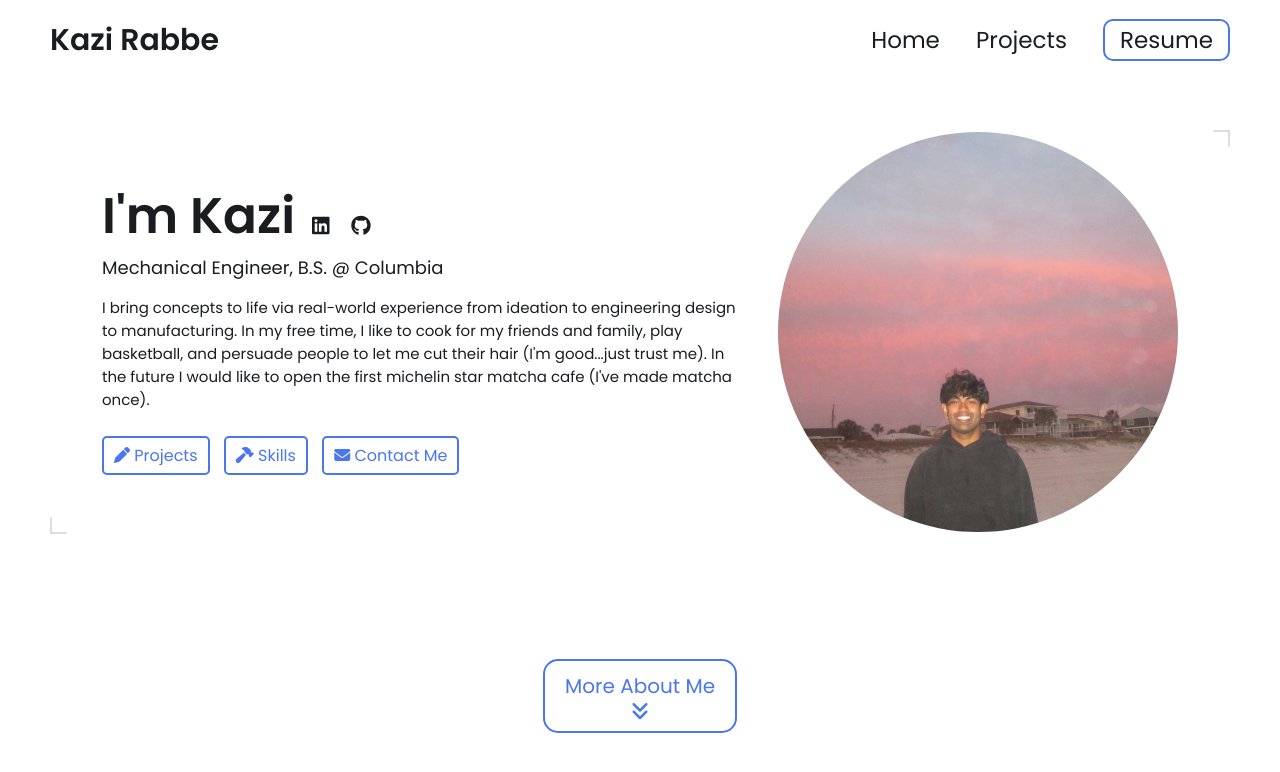
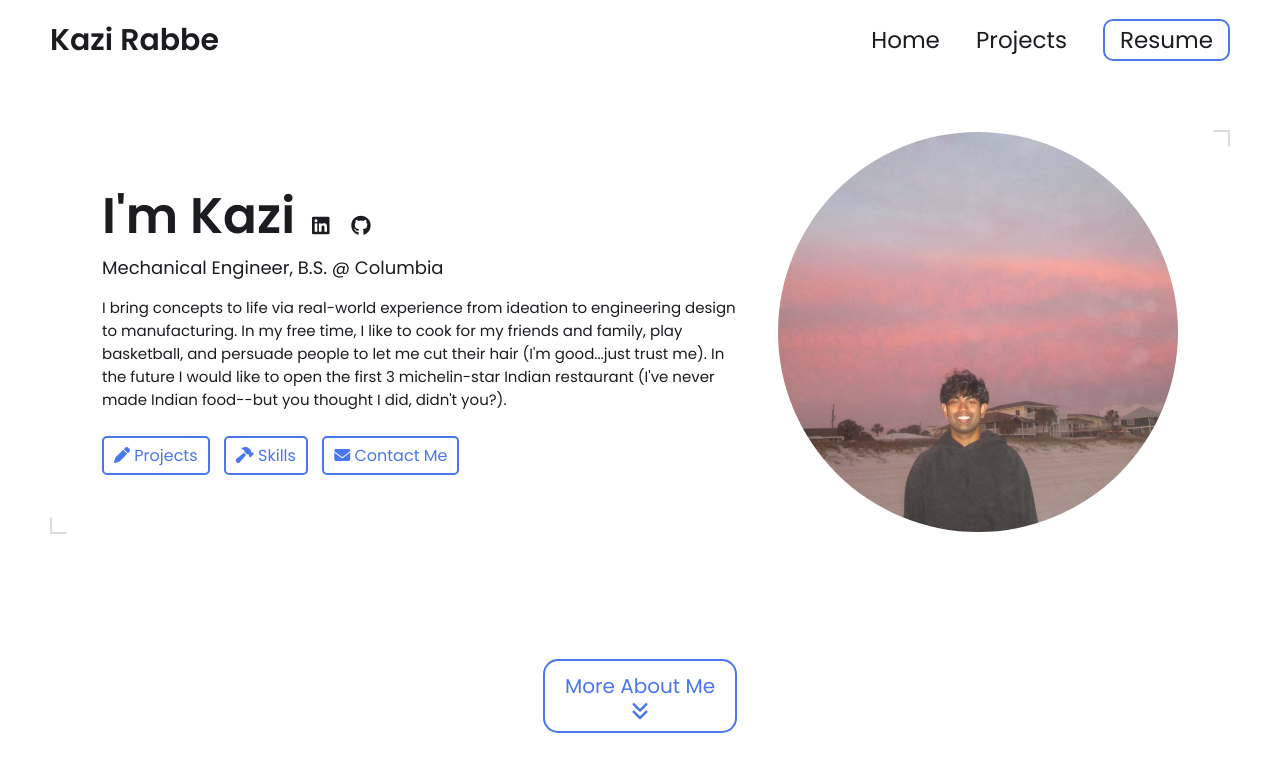
Before and after one commit to kazi-rabbe/kazi-rabbe.github.io, a Jekyll site: the page built from index.html, in a window 1280 px wide and 900 px high. Shown: the top 772 px of the window. Built offline with Jekyll 4.4.1, drawn with Linux system fonts in a browser that asks for light colours.

Commit message:
Update _config.yml

```diff
--- a/_config.yml
+++ b/_config.yml
@@ -19,7 +19,7 @@ description: >- # dont remove this line. this will ignore all new lines until th
 
   In my free time, I like to cook for my friends and family, play basketball, and persuade people to let me cut their hair (I'm good...just trust me).
 
-  In the future I would like to open the first michelin star matcha cafe (I've made matcha once).
+  In the future I would like to open the first 3 michelin-star Indian restaurant (I've never made Indian food--but you thought I did, didn't you?).
 
 
 # Place your profile image in /assets/images/profile-image/folder and edit the file name
```
